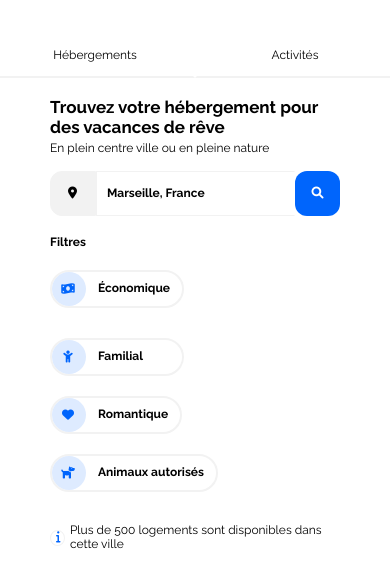
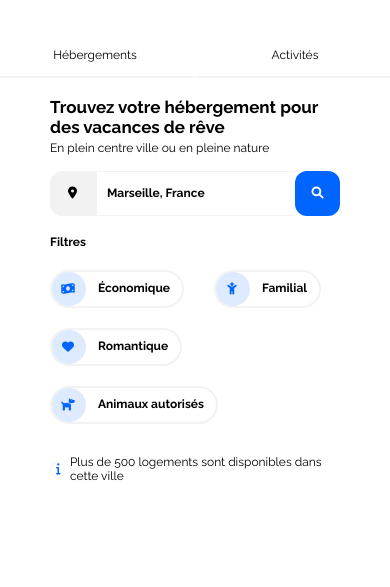
Before and after one commit to OCform/Booki, a plain HTML site: page index.html in a window 390 px wide. Shown: the part 143-730 px from the top of the page. Drawn offline with nearby package versions, Linux system fonts and the light colour scheme.

```diff
--- a/css/style.css
+++ b/css/style.css
@@ -368,8 +368,8 @@ main div.information p {
 
   div.mobile {
     display: flex;
-    flex-direction: column;
-  }
+    flex-flow: row wrap;
+    }
   /*x filters x*/
   /*ooo Hebergements and Plus Populaires ooo*/
 
```
